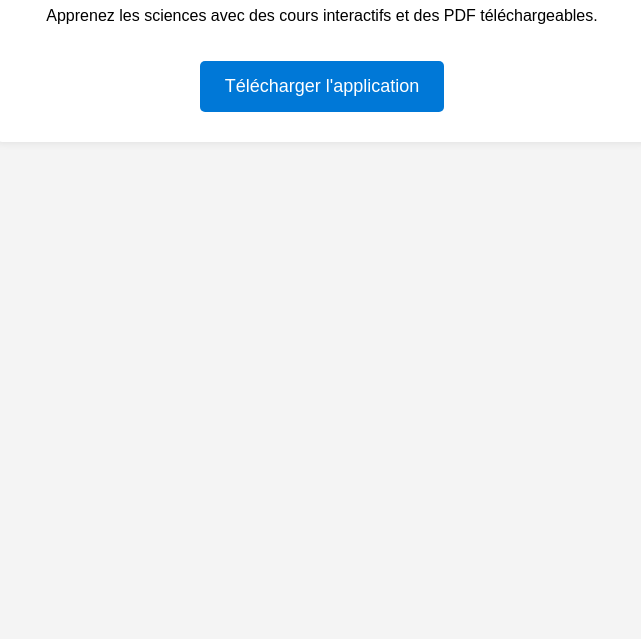
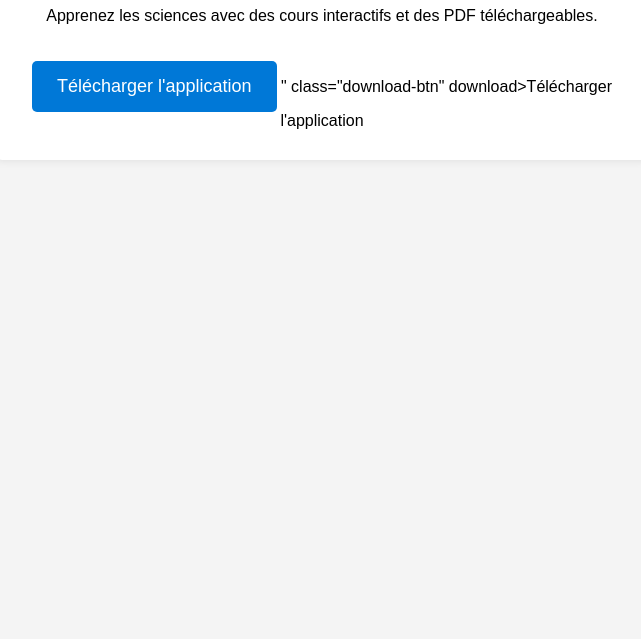
Before and after one commit to passioncenter519-maker/Binor, a plain HTML site: page index.html in a window 1280 px wide. Shown: the part 161-800 px from the top of the page, without its empty margins (318-959 px from the left). Drawn offline with Linux system fonts and the light colour scheme.

Commit message:
Add files via upload

```diff
--- a/index.html
+++ b/index.html
@@ -39,6 +39,7 @@
     <h1>Bienvenue sur l'application éducative</h1>
     <p>Apprenez les sciences avec des cours interactifs et des PDF téléchargeables.</p>
     <a href="https://passioncenter519-maker.github.io/Binor/app-release.apk" class="download-btn" download>Télécharger l'application</a>
+" class="download-btn" download>Télécharger l'application</a>
   </div>
 </body>
 </html>
```
